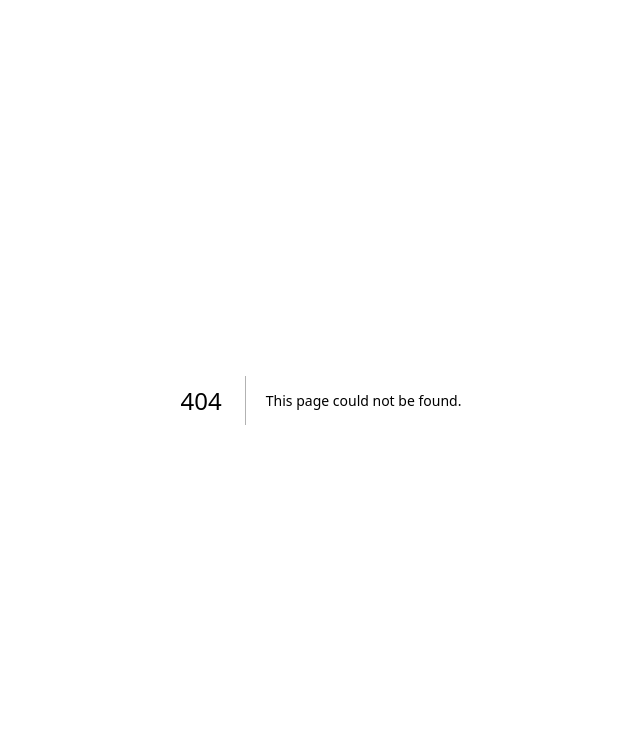
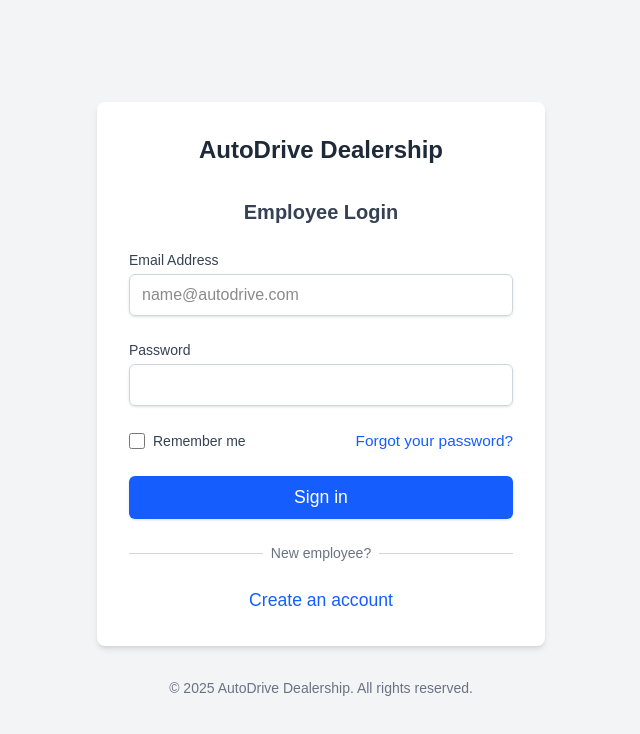
Before and after one commit to comp583group/vroom_front-end, a Next.js app: page /login in a window 1280 px wide. Before the commit this address had no page. Shown: the top 734 px of the page, without its empty margins (319-959 px from the left). Built offline with nearby package versions, Linux system fonts and the light colour scheme.

Commit message:
Add a login view to project, not connected to button yet, still needs polish.

```diff
--- /dev/null
+++ b/app/login/page.tsx
@@ -0,0 +1,124 @@
+
+// pages/logn.js
+"use client";
+
+import { useState } from 'react';
+import Head from 'next/head';
+import Link from 'next/link';
+
+export default function Page() {
+  const [email, setEmail] = useState('');
+  const [password, setPassword] = useState('');
+
+  const handleSubmit = (e) => {
+    e.preventDefault();
+    // Handle login logic here
+    console.log('Login attempt with:', { email, password });
+    // You would typically make an API call here
+  };
+
+  return (
+    <div className="min-h-screen flex flex-col items-center justify-center bg-gray-100">
+      <Head>
+        <title>Employee Login | AutoDrive Dealership</title>
+        <meta name="description" content="Employee login portal for AutoDrive Dealership" />
+        <link rel="icon" href="/favicon.ico" />
+      </Head>
+
+      <div className="w-full max-w-md bg-white rounded-lg shadow-md p-8">
+        <div className="text-center mb-6">
+          <h1 className="text-2xl font-bold text-gray-800">AutoDrive Dealership</h1>
+          <div className="mt-4 flex justify-center">
+            {/* <Car size={48} className="text-blue-600" /> */}
+          </div>
+          <h2 className="mt-4 text-xl font-semibold text-gray-700">Employee Login</h2>
+        </div>
+
+        <form onSubmit={handleSubmit} className="space-y-6">
+          <div>
+            <label htmlFor="email" className="block text-sm font-medium text-gray-700">
+              Email Address
+            </label>
+            <input
+              id="email"
+              name="email"
+              type="email"
+              autoComplete="email"
+              required
+              value={email}
+              onChange={(e) => setEmail(e.target.value)}
+              className="mt-1 block w-full px-3 py-2 border border-gray-300 rounded-md shadow-sm focus:outline-none focus:ring-blue-500 focus:border-blue-500"
+              placeholder="name@autodrive.com"
+            />
+          </div>
+
+          <div>
+            <label htmlFor="password" className="block text-sm font-medium text-gray-700">
+              Password
+            </label>
+            <input
+              id="password"
+              name="password"
+              type="password"
+              autoComplete="current-password"
+              required
+              value={password}
+              onChange={(e) => setPassword(e.target.value)}
+              className="mt-1 block w-full px-3 py-2 border border-gray-300 rounded-md shadow-sm focus:outline-none focus:ring-blue-500 focus:border-blue-500"
+            />
+          </div>
+
+          <div className="flex items-center justify-between">
+            <div className="flex items-center">
+              <input
+                id="remember-me"
+                name="remember-me"
+                type="checkbox"
+                className="h-4 w-4 text-blue-600 focus:ring-blue-500 border-gray-300 rounded"
+              />
+              <label htmlFor="remember-me" className="ml-2 block text-sm text-gray-700">
+                Remember me
+              </label>
+            </div>
+
+            <div className="text-sm">
+              <Link href="/forgot-password" className="font-medium text-blue-600 hover:text-blue-500">
+                Forgot your password?
+              </Link>
+            </div>
+          </div>
+
+          <div>
+            <button
+              type="submit"
+              className="w-full flex justify-center py-2 px-4 border border-transparent rounded-md shadow-sm text-sm font-medium text-white bg-blue-600 hover:bg-blue-700 focus:outline-none focus:ring-2 focus:ring-offset-2 focus:ring-blue-500"
+            >
+              Sign in
+            </button>
+          </div>
+        </form>
+
+        <div className="mt-6">
+          <div className="relative">
+            <div className="absolute inset-0 flex items-center">
+              <div className="w-full border-t border-gray-300" />
+            </div>
+            <div className="relative flex justify-center text-sm">
+              <span className="px-2 bg-white text-gray-500">New employee?</span>
+            </div>
+          </div>
+
+          <div className="mt-6 text-center">
+            <Link href="/register" className="font-medium text-blue-600 hover:text-blue-500">
+              Create an account
+            </Link>
+          </div>
+        </div>
+      </div>
+
+      <footer className="mt-8 text-center text-sm text-gray-500">
+        &copy; {new Date().getFullYear()} AutoDrive Dealership. All rights reserved.
+      </footer>
+    </div>
+  );
+}
```
